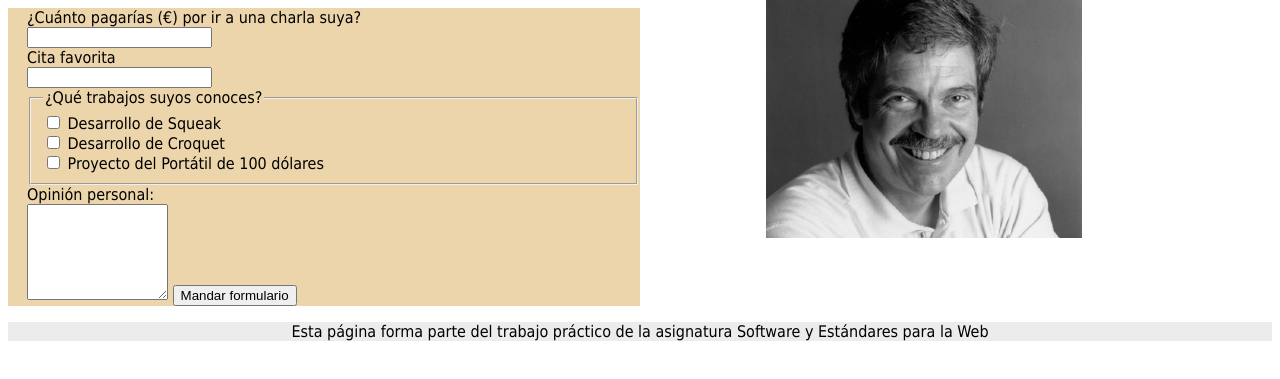
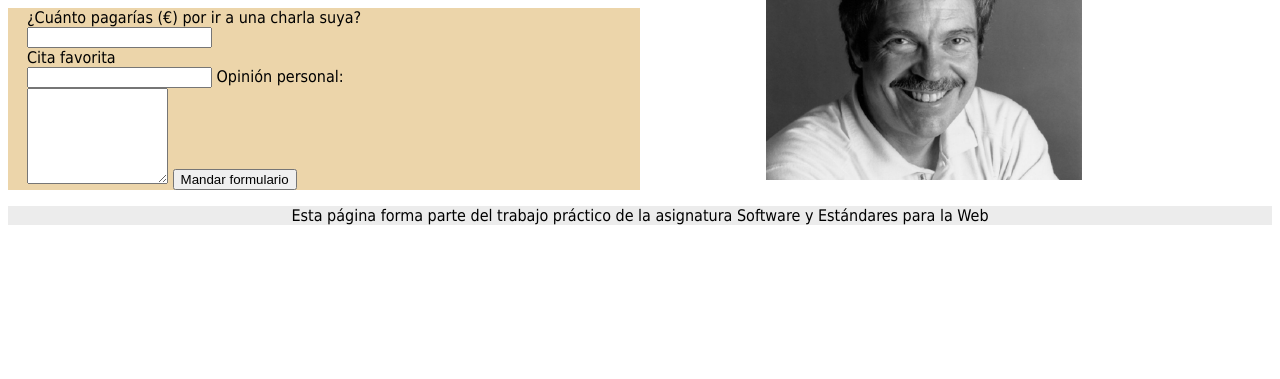
Before and after one commit to SCGOviedo/SEW, a plain HTML site: page practica1/formulario.html in a window 1280 px wide. Shown: the part 231-610 px from the top of the page. Drawn offline with Linux system fonts and the light colour scheme.

Commit message:
Update formulario.html

```diff
--- a/practica1/formulario.html
+++ b/practica1/formulario.html
@@ -40,18 +40,6 @@
                 <label for="txt"><br>Cita favorita<br></label>
                     <input type="text"
                             id="txt">
-                    <fieldset>
-                            <legend>¿Qué trabajos suyos conoces?</legend>
-
-                        <input type="checkbox" value="primero" id="ch1"/>
-                        <label for="ch1">Desarrollo de Squeak<br></label>
-                        <input type="checkbox"  value="segundo" id="ch2"/>
-                        <label for="ch1">Desarrollo de Croquet<br></label>
-                        <input type="checkbox" value="tercer" id="ch3"/>
-                        <label for="ch1">Proyecto del Portátil de 100 dólares<br></label>
-
-
-                    </fieldset>
 
                 <label for="txta">Opinión personal: <br></label>
                     <textarea cols="15" rows="6"
```
